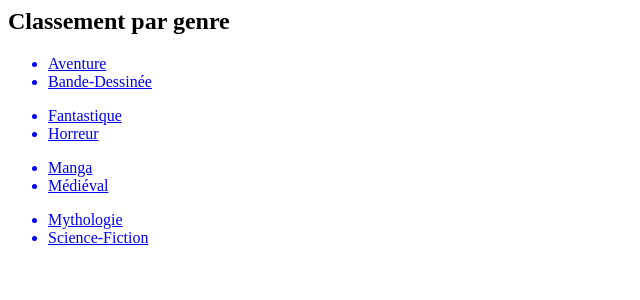
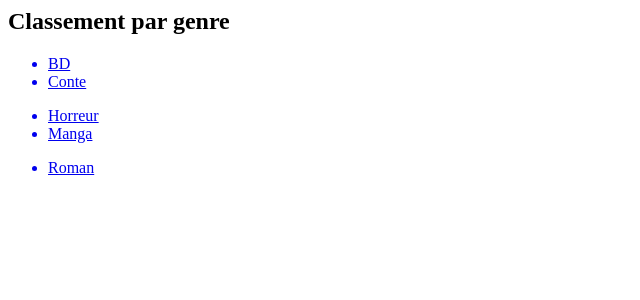
Before and after one commit to Axelerati0n/StarBooks, a PHP site: page /genre.php in a window 1280 px wide. Shown: the top 300 px of the page, without its empty margins (0-640 px from the left). Run offline with PHP 8.4, Linux system fonts and the light colour scheme; data that the repository does not hold is empty.

Commit message:
Update genre.php

```diff
--- a/Php/genre.php
+++ b/Php/genre.php
@@ -2,20 +2,15 @@
         <h2 class="yoyo">Classement par genre</h2>
             <div class="grid">
                 <ul class="bonsoir">
-                    <a href="<?php echo $CONFIG["root_path"] ?>Php/genre/aventure.php"><li class="aventure">Aventure</li></a>
-                    <a href="<?php echo $CONFIG["root_path"] ?>Php/genre/bd.php"><li class="bd">Bande-Dessinée</li></a>
+                    <a href="<?php echo $CONFIG["root_path"] ?>Php/genre/bd.php"><li class="bd">BD</li></a>
+                    <a href="<?php echo $CONFIG["root_path"] ?>Php/genre/fantastique.php"><li class="fantastique">Conte</li></a>
                 </ul>
                 <ul class="bonsoir">
-                    <a href="<?php echo $CONFIG["root_path"] ?>Php/genre/fantastique.php"><li class="fantastique">Fantastique</li></a>
                     <a href="<?php echo $CONFIG["root_path"] ?>Php/genre/horreur.php"><li class="horreur">Horreur</li></a>
+                    <a href="<?php echo $CONFIG["root_path"] ?>Php/genre/manga.php"><li class="manga">Manga</li></a>
                 </ul>
                 <ul class="bonsoir">
-                    <a href="<?php echo $CONFIG["root_path"] ?>Php/genre/manga.php"><li class="manga">Manga</li></a>
-                    <a href="<?php echo $CONFIG["root_path"] ?>Php/genre/medieval.php"><li class="medieval">Médiéval</li></a>
-                </ul>
-                <ul class="bonsoir">
-                    <a href="<?php echo $CONFIG["root_path"] ?>Php/genre/mythologie.php"><li class="mythologie">Mythologie</li></a>
-                    <a href="<?php echo $CONFIG["root_path"] ?>Php/genre/science_fiction.php"><li class="science">Science-Fiction</li></a>
+                    <a href="<?php echo $CONFIG["root_path"] ?>Php/genre/roman.php"><li class="roman">Roman</li></a>
                 </ul>
             </div>
     </section>
```
